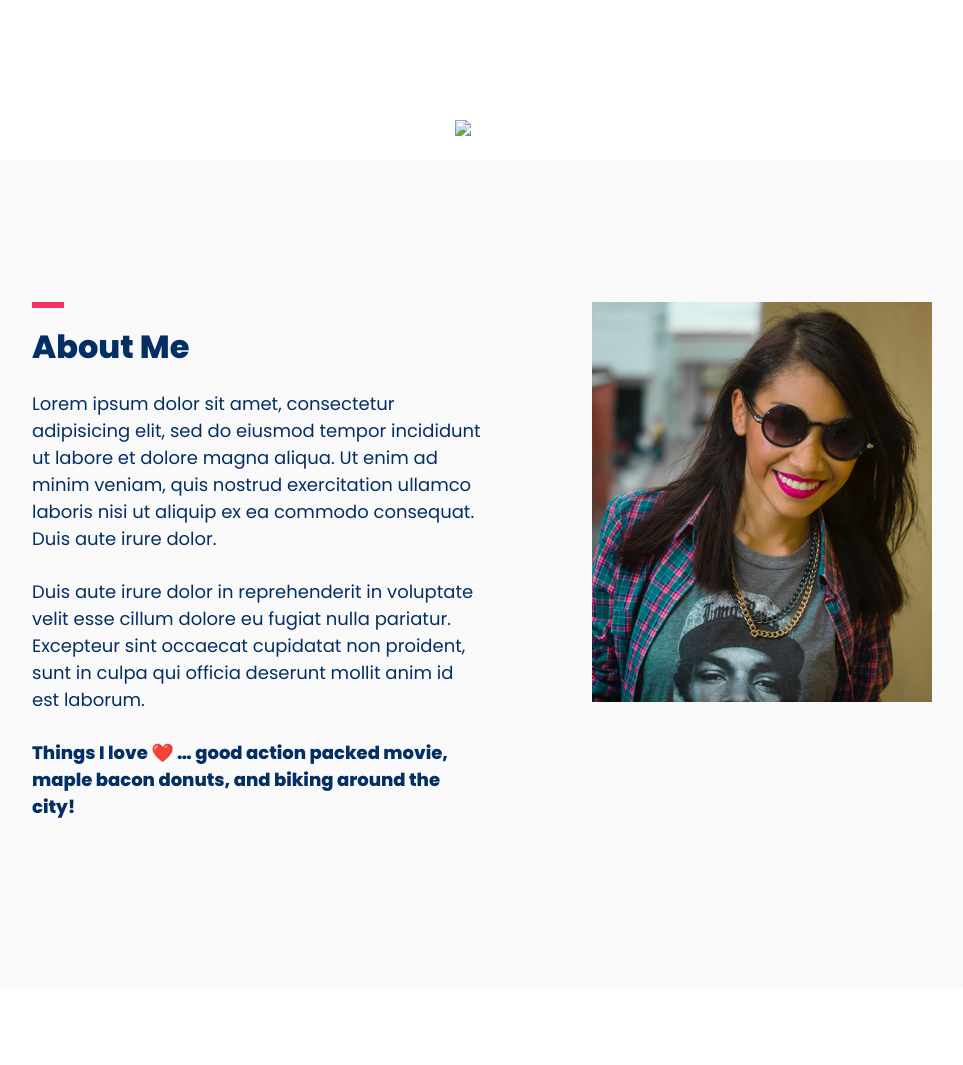
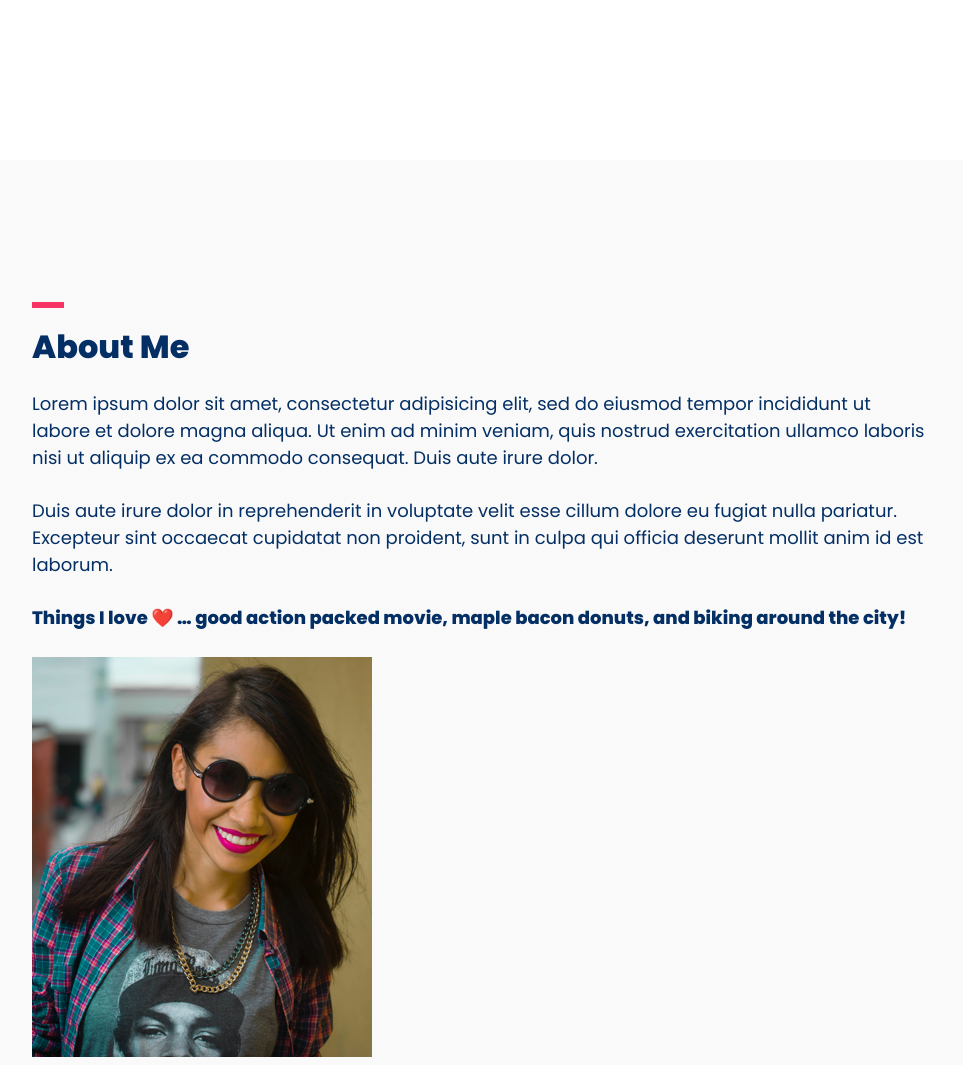
Before and after one commit to swbloom/personal-portfolio, a plain HTML site: page index.html in a window 1280 px wide. Shown: the part 480-1545 px from the top of the page, without its empty margins (158-1121 px from the left). Drawn offline with Linux system fonts and the light colour scheme.

Commit message:
updates media query

```diff
--- a/index.html
+++ b/index.html
@@ -12,7 +12,7 @@
   <header>
     <!-- Header: Add some brief information about yourself here - your name, what role you're interested in, and maybe an interested fact about you. Make it catchy!  -->
     <h1>Hi! ✌ I&apos;m Missy Ipsum.<br /> I&apos;m a <span class="callout">digital designer</span> and <span class="callout">developer</span> with a weakness for gourmet donuts 🍩.</h1>
-    <img src="images/back-arrow.svg" class="back-arrow" />
+    <!-- <img src="images/back-arrow.svg" class="back-arrow" /> -->
   </header>
   <main>
     <!-- Go into a bit more detail here about your work - what your background is, what you're studying, what kind of work you/re looking for, skills that you are currently developing -->
--- a/style.css
+++ b/style.css
@@ -102,3 +102,15 @@ header h1 {
 .social-icon {
   margin-right: 10px;
 }
+
+@media screen and (max-width: 1300px) {
+  .about-me {
+    flex-wrap: wrap;
+  }
+  .about-me .column {
+    width: 100%;
+  }
+  .about-me .column:nth-of-type(2) {
+    margin-left: 0px;
+  }
+}
```
